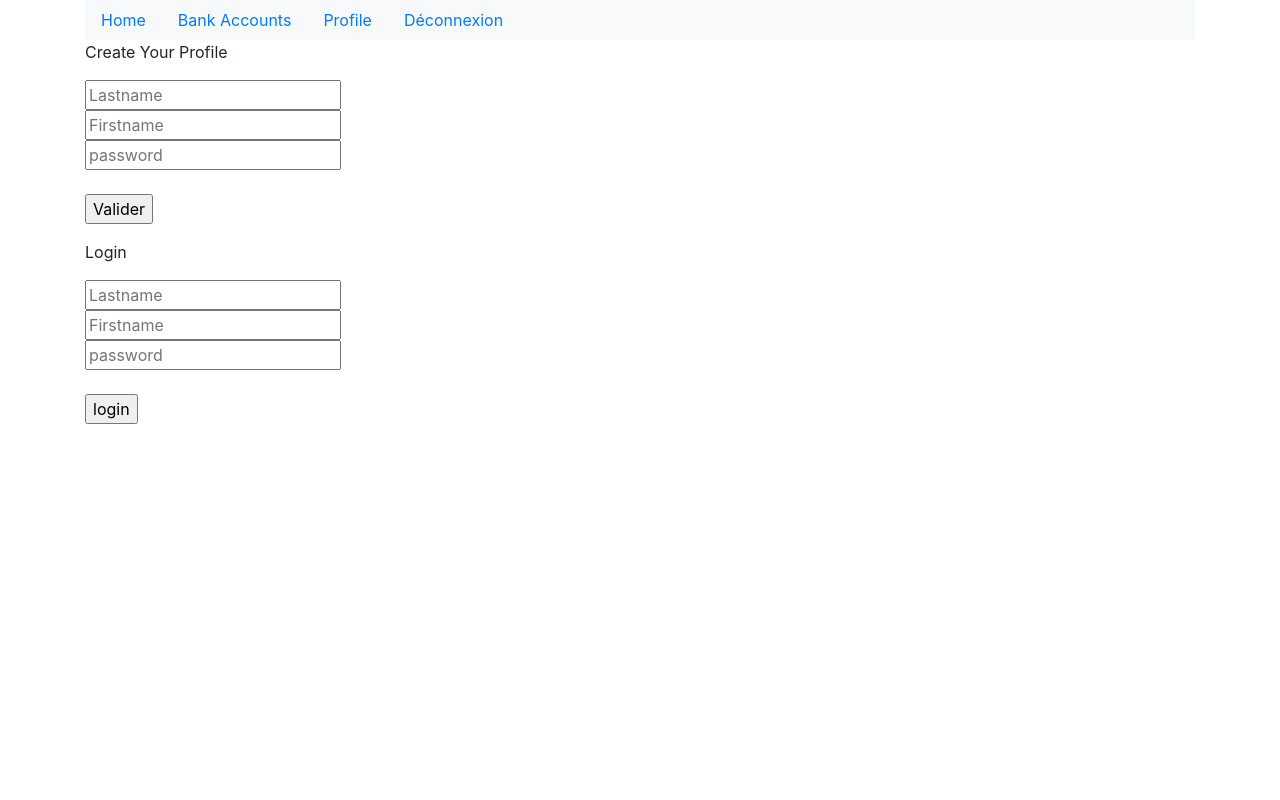
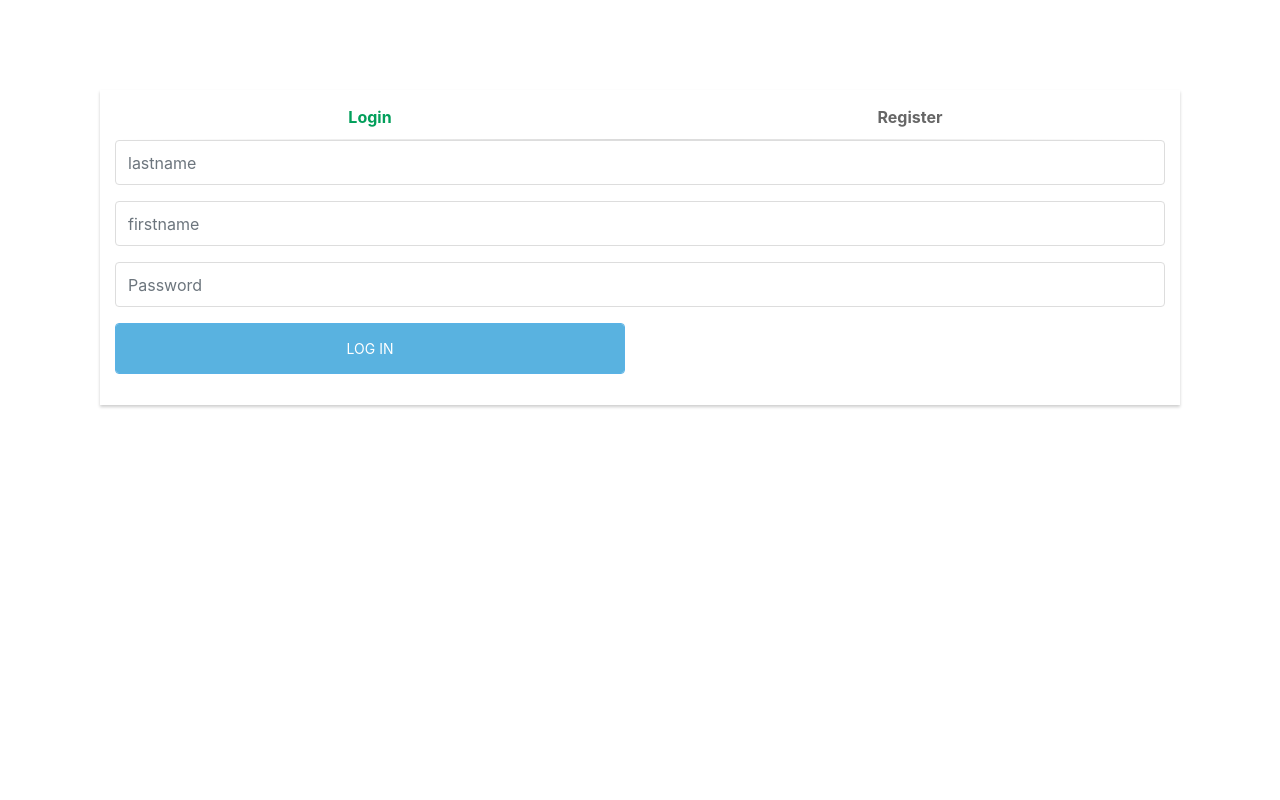
Before and after one commit to AlexandreMeledandri/petitcomptable, a PHP site: page /login.php in a window 1280 px wide. Run offline with PHP 8.4, Linux system fonts and the light colour scheme; some libraries are stand-ins or nearby versions.

Commit message:
Login fini avec style

```diff
--- a/login.php
+++ b/login.php
@@ -1,29 +1,4 @@
 
-
-<html>
-  <head>
-    <link rel="stylesheet" href="https://stackpath.bootstrapcdn.com/bootstrap/4.1.0/css/bootstrap.min.css" integrity="sha384-9gVQ4dYFwwWSjIDZnLEWnxCjeSWFphJiwGPXr1jddIhOegiu1FwO5qRGvFXOdJZ4" crossorigin="anonymous">
-    <script src="https://stackpath.bootstrapcdn.com/bootstrap/4.1.0/js/bootstrap.min.js" integrity="sha384-uefMccjFJAIv6A+rW+L4AHf99KvxDjWSu1z9VI8SKNVmz4sk7buKt/6v9KI65qnm" crossorigin="anonymous"></script>
-  </head>
-  <body>
-    <div class="container">
-
-      <!--  Ajout de la Navbar  -->
-      <?php include_once "nav.php";?>
-
-      <!--  Formulaire de creation de compte  -->
-      <form method="post" action="">
-        <p>
-          <span>Create Your Profile</span>
-        <p>
-        <input type="text" name="lastname" placeholder="Lastname" /> <br>
-        <input type="text" name="firstname" placeholder="Firstname" /> <br>
-        <input type="password" name="psw" placeholder="password" /> <br>
-         <br>
-
-        <input type="submit" name="createAccount" value="Valider">
-
-      </form>
 <?php
 
 if(isset($_POST['createAccount'])) {
@@ -39,21 +14,7 @@
 
 echo $req->rowCount(); //verifie la creation du compte en retournant 1
 }
-      ?>
 
-      <!--  Connection au compte   -->
-      <form method="post" action="">
-        <p>
-          <span>Login</span>
-        <p>
-        <input type="text" name="lastname" placeholder="Lastname" /> <br>
-        <input type="text" name="firstname" placeholder="Firstname" /> <br>
-        <input type="password" name="psw" placeholder="password" /> <br>
-        <br>
-        <input type="submit" name="login" value="login">
-      </form>
-
-      <?php
 /****** COOKIE *******/
 if(isset($_POST['login'])) {
   login($_POST['lastname'], $_POST['firstname'], $_POST['psw']);
@@ -109,8 +70,79 @@
   echo 'erreur';
 }
 ?>
-      <!--  Ajout du Footer  -->
-      <?php include_once "footer.php"; ?>
+<html>
+  <head>
+    <link rel="stylesheet" href="https://stackpath.bootstrapcdn.com/bootstrap/4.1.0/css/bootstrap.min.css" integrity="sha384-9gVQ4dYFwwWSjIDZnLEWnxCjeSWFphJiwGPXr1jddIhOegiu1FwO5qRGvFXOdJZ4" crossorigin="anonymous">
+    <script src="https://stackpath.bootstrapcdn.com/bootstrap/4.1.0/js/bootstrap.min.js" integrity="sha384-uefMccjFJAIv6A+rW+L4AHf99KvxDjWSu1z9VI8SKNVmz4sk7buKt/6v9KI65qnm" crossorigin="anonymous"></script>
+    <script src="//code.jquery.com/jquery-1.11.1.min.js"></script>
+    <link rel="stylesheet" type="text/css" href="public/style.css">
+    <script type="text/javascript" src="public/main.js"></script>
+  </head>
+  <body>
+    <div class="container">
+
+      <!--- BEAU FORMULAIRE --->
+      <div class="container">
+      	<div class="row">
+  			     <div class="col-md-12 col-md-offset-3">
+  				    <div class="panel panel-login" style="padding: 15px;">
+  					     <div class="panel-heading">
+  						      <div class="row">
+  							       <div class="col-md-6">
+  								        <a href="#" class="active" id="login-form-link">Login</a>
+  							       </div>
+  							       <div class="col-md-6">
+  								        <a href="#" id="register-form-link">Register</a>
+  							       </div>
+  						      </div>
+  						      <hr>
+  					     </div>
+  					     <div class="panel-body">
+  						      <div class="row">
+  							       <div class="col-lg-12">
+  								       <form id="login-form" action="" method="post" role="form" style="display: block;">
+  									         <div class="form-group">
+  										          <input type="text" name="lastname" tabindex="1" class="form-control" placeholder="lastname">
+  									         </div>
+                             <div class="form-group">
+  										          <input type="text" name="firstname" tabindex="1" class="form-control" placeholder="firstname">
+  									         </div>
+  									         <div class="form-group">
+  										          <input type="password" name="psw" tabindex="2" class="form-control" placeholder="Password">
+  									         </div>
+  									         <div class="form-group">
+  										          <div class="row">
+  											           <div class="col-sm-6 col-sm-offset-3">
+  												            <input type="submit" name="login" tabindex="4" class="form-control btn btn-login" value="Log In">
+  											           </div>
+  										          </div>
+  									         </div>
+  								       </form>
+  								       <form id="register-form" action="" method="post" role="form" style="display: none;">
+  									         <div class="form-group">
+  										          <input type="text" name="lastname"  tabindex="1" class="form-control" placeholder="lastname">
+  									         </div>
+  									         <div class="form-group">
+  										          <input type="text" name="firstname"  tabindex="1" class="form-control" placeholder="firstname">
+  									         </div>
+  									         <div class="form-group">
+  										          <input type="password" name="psw"  tabindex="2" class="form-control" placeholder="Password">
+  									         </div>
+  									         <div class="form-group">
+  										          <div class="row">
+  											           <div class="col-sm-6 col-sm-offset-3">
+  												            <input type="submit" name="createAccount" tabindex="4" class="form-control btn btn-register" value="Register Now">
+  											           </div>
+  										          </div>
+  									         </div>
+  								        </form>
+  							       </div>
+  						      </div>
+  					     </div>
+  				    </div>
+  			   </div>
+  		  </div>
+  	  </div>
     </div>
   </body>
 </html>
--- /dev/null
+++ b/public/main.js
@@ -0,0 +1,18 @@
+$(function() {
+
+    $('#login-form-link').click(function(e) {
+		$("#login-form").delay(100).fadeIn(100);
+ 		$("#register-form").fadeOut(100);
+		$('#register-form-link').removeClass('active');
+		$(this).addClass('active');
+		e.preventDefault();
+	});
+	$('#register-form-link').click(function(e) {
+		$("#register-form").delay(100).fadeIn(100);
+ 		$("#login-form").fadeOut(100);
+		$('#login-form-link').removeClass('active');
+		$(this).addClass('active');
+		e.preventDefault();
+	});
+
+});
--- /dev/null
+++ b/public/style.css
@@ -0,0 +1,90 @@
+body {
+    padding-top: 90px;
+}
+.panel-login {
+	border-color: #ccc;
+	-webkit-box-shadow: 0px 2px 3px 0px rgba(0,0,0,0.2);
+	-moz-box-shadow: 0px 2px 3px 0px rgba(0,0,0,0.2);
+	box-shadow: 0px 2px 3px 0px rgba(0,0,0,0.2);
+}
+.panel-login>.panel-heading {
+	color: #00415d;
+	background-color: #fff;
+	border-color: #fff;
+	text-align:center;
+}
+.panel-login>.panel-heading a{
+	text-decoration: none;
+	color: #666;
+	font-weight: bold;
+	font-size: 16px!important;
+	-webkit-transition: all 0.1s linear;
+	-moz-transition: all 0.1s linear;
+	transition: all 0.1s linear;
+}
+.panel-login>.panel-heading a.active{
+	color: #029f5b;
+  	font-size: 16px!important;
+}
+.panel-login>.panel-heading hr{
+	margin-top: 10px;
+	margin-bottom: 0px;
+	clear: both;
+	border: 0;
+	height: 1px;
+	background-image: -webkit-linear-gradient(left,rgba(0, 0, 0, 0),rgba(0, 0, 0, 0.15),rgba(0, 0, 0, 0));
+	background-image: -moz-linear-gradient(left,rgba(0,0,0,0),rgba(0,0,0,0.15),rgba(0,0,0,0));
+	background-image: -ms-linear-gradient(left,rgba(0,0,0,0),rgba(0,0,0,0.15),rgba(0,0,0,0));
+	background-image: -o-linear-gradient(left,rgba(0,0,0,0),rgba(0,0,0,0.15),rgba(0,0,0,0));
+}
+.panel-login input[type="text"],.panel-login input[type="email"],.panel-login input[type="password"] {
+	height: 45px;
+	border: 1px solid #ddd;
+	font-size: 16px;
+	-webkit-transition: all 0.1s linear;
+	-moz-transition: all 0.1s linear;
+	transition: all 0.1s linear;
+}
+.panel-login input:hover,
+.panel-login input:focus {
+	outline:none;
+	-webkit-box-shadow: none;
+	-moz-box-shadow: none;
+	box-shadow: none;
+	border-color: #ccc;
+}
+.btn-login {
+	background-color: #59B2E0;
+	outline: none;
+	color: #fff;
+	font-size: 14px;
+	height: auto;
+	font-weight: normal;
+	padding: 14px 0;
+	text-transform: uppercase;
+	border-color: #59B2E6;
+}
+.btn-login:hover,
+.btn-login:focus {
+	color: #fff;
+	background-color: #53A3CD;
+	border-color: #53A3CD;
+}
+
+.btn-register {
+	background-color: #1CB94E;
+	outline: none;
+	color: #fff;
+	font-size: 14px;
+	height: auto;
+	font-weight: normal;
+	padding: 14px 0;
+	text-transform: uppercase;
+	border-color: #1CB94A;
+}
+.btn-register:hover,
+.btn-register:focus {
+	color: #fff;
+	background-color: #1CA347;
+	border-color: #1CA347;
+}
```
Lines whose indentation alone changed are shown as unchanged.
